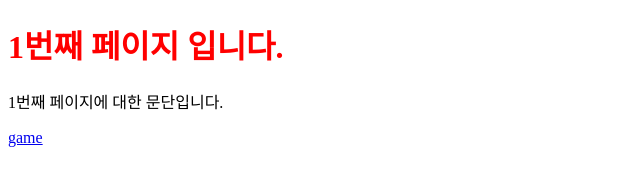
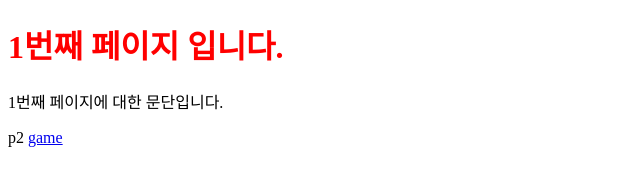
Before and after one commit to taewoo0111/vscode, a plain HTML site: page my_project1.html in a window 1280 px wide. Shown: the full height of the page, 0-640 px from the left. Drawn offline with Linux system fonts and the light colour scheme.

Commit message:
p2 changed added

```diff
--- a/my_project1.html
+++ b/my_project1.html
@@ -14,7 +14,7 @@
     <div class="container">
         <h1>1번째 페이지 입니다.</h1>
         <p>1번째 페이지에 대한 문단입니다.</p>
-        <p2></p2>
+        <p2>p2</p2>
     	<a href="game.html">game</a>
     </div>
 </body>
```
